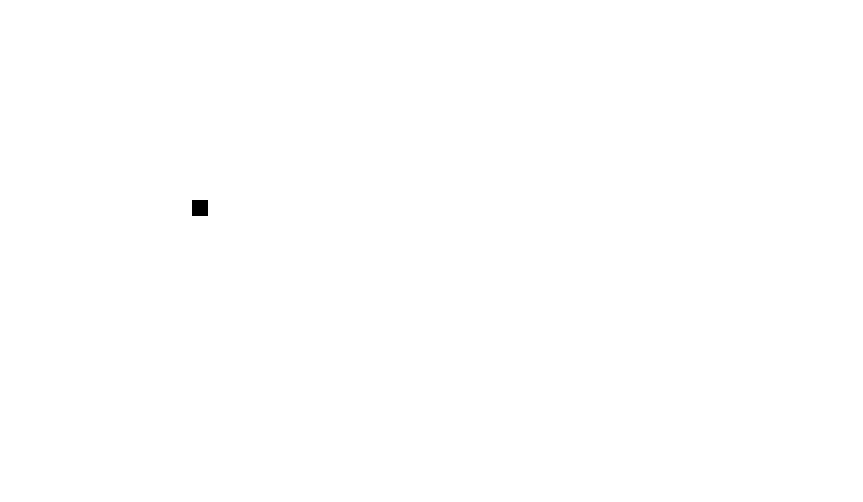
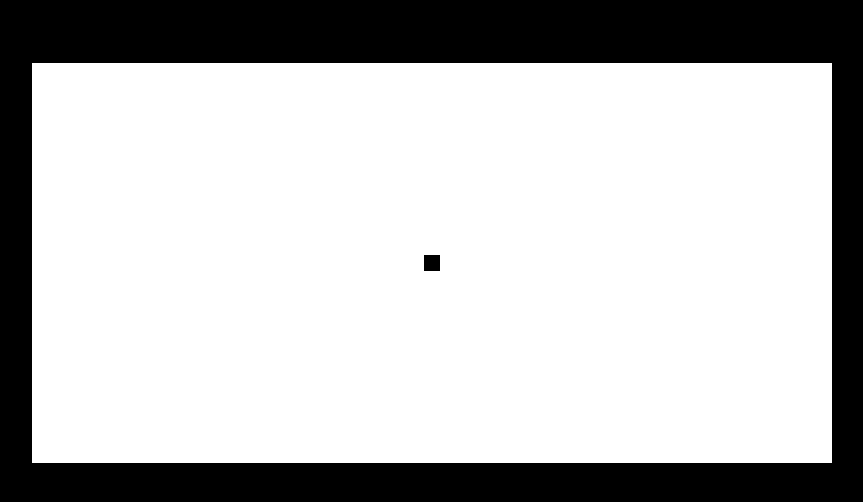
Before and after one commit to sweatC/Space-Game, a plain HTML site: page index.html in a window 1280 px wide. Shown: the whole page, without its empty margins (208-1071 px from the left). Drawn offline with Linux system fonts and the light colour scheme.

Commit message:
add styles.css
add styles and optimization

```diff
--- a/game.js
+++ b/game.js
@@ -16,7 +16,7 @@
 		var tick = function() {
 			//this.prototype.update();
 			//this.prototype.draw(screen, gameSize);
-			self.update();
+			self.update(gameSize);
 			self.draw(screen, gameSize);
 			requestAnimationFrame(tick);
 		}
@@ -27,7 +27,13 @@
 
 	Game.prototype = {
 
-		 update : function() {
+		 update : function(gameSize) {
+		 	console.log(this.objects.length);
+		    for (var i = 0; i < this.objects.length; i++) {
+				if(this.objects[i].position.y < 0) {
+					this.objects.splice(i, 1);
+				}
+			}
 			for (var i = 0; i < this.objects.length; i++) {
 				this.objects[i].update();
 			}
@@ -48,7 +54,8 @@
 
 	var Player = function(game, gameSize) {
 		this.game = game;
-
+		this.bullets = 0;
+		this.timer = 0;
 		this.size = {
 			width: 16,
 			height : 16
@@ -69,10 +76,16 @@
 			if(this.keyboader.isDown(this.keyboader.KEYS.RIGHT))
 				this.position.x += 2;
 			if(this.keyboader.isDown(this.keyboader.KEYS.SPACE)) {
-				var bullet = new Bullet({x : this.position.x + this.size.width/2 - 3/2, y: this.position.y},
-					{x: 0, y: -6});
-				this.game.addObject(bullet);
+				if(this.bullets < 3) {
+					var bullet = new Bullet({x : this.position.x + this.size.width/2 - 3/2, y: this.position.y},
+						{x: 0, y: -6});
+					this.game.addObject(bullet);
+					this.bullets++;
+				}
 			}
+			this.timer++;
+			if(this.timer % 12 == 0)
+				this.bullets = 0;
 		}
 	}
 
--- a/index.html
+++ b/index.html
@@ -4,6 +4,7 @@
 	<meta charset="UTF-8">
 	<title>Space Invaders</title>
 	<script src="game.js"></script>
+	<link rel="stylesheet" href="styles.css">
 </head>
 <body>
 	<canvas width="800" height="400" id="screen"></canvas>
--- /dev/null
+++ b/styles.css
@@ -0,0 +1,9 @@
+body {
+	background: #000;
+}
+
+canvas {
+	background: white;
+	display: block;
+	margin: 5% auto;
+}
```
